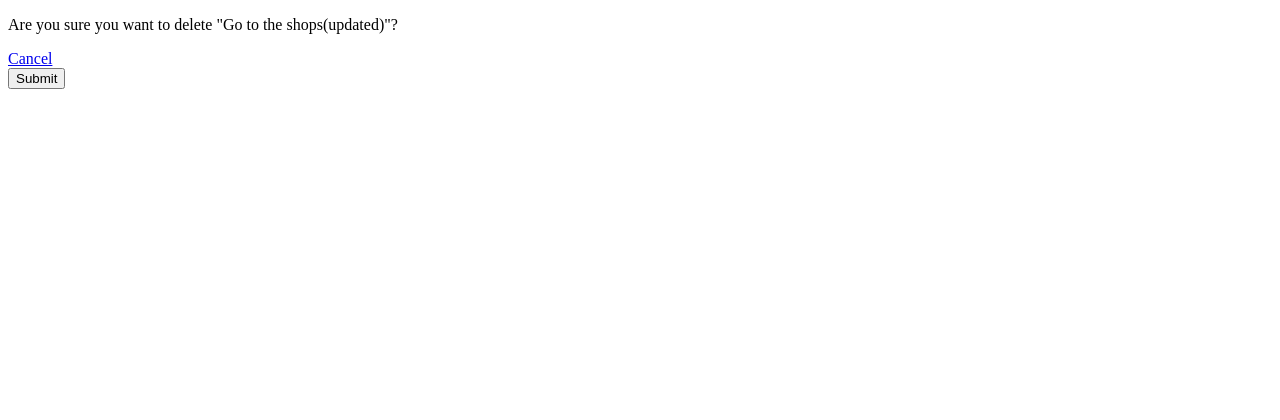
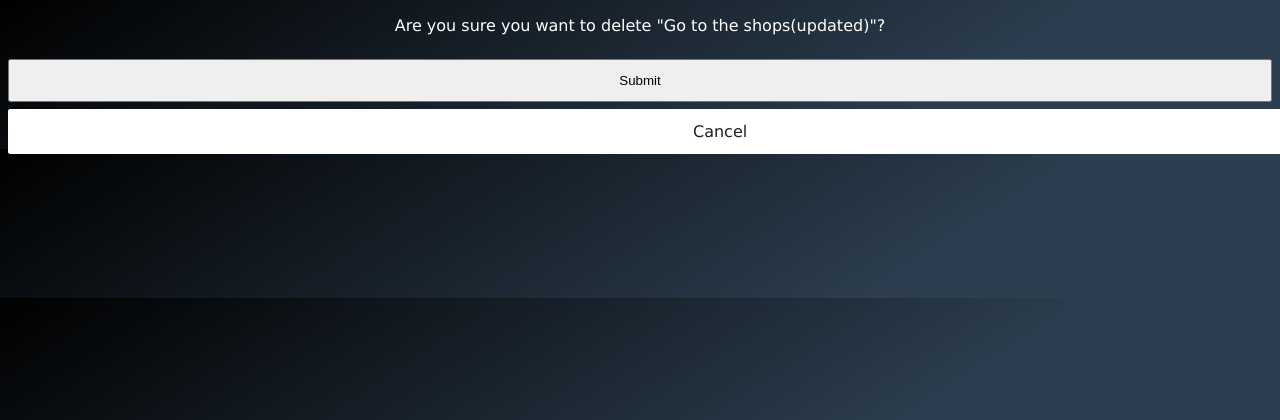
Before and after one commit to JamieSear/django_todo, a Django app: page /delete/1/ in a window 1280 px wide; the page is wider, and only the part inside the window is pictured. Shown: the top 420 px of that part. Run offline with Django 3.2, Linux system fonts and the light colour scheme; data comes from the database, SQL or seed files in the repository; both versions use the stored data as it was after the commit.

Commit message:
Added CSS basic styling

```diff
--- /dev/null
+++ b/tasks/static/css/main.css
@@ -0,0 +1,145 @@
+body {
+    background-color: #000000;
+    background-image: linear-gradient(147deg, #000000 0%, #2c3e50 74%);
+    font-family: Verdana, Geneva, Tahoma, sans-serif;
+}
+
+h1{
+    text-align: center;
+    color: #ffffff;
+    font-size: 60px;
+}
+
+input{
+    width: 100%;
+    padding: 12px 20px;
+    margin: 8px 0;
+    box-sizing: border-box;
+    cursor: pointer;
+    margin-bottom: 20px;
+
+}
+
+input::placeholder{
+    color: #eedada;
+    cursor: pointer;
+}
+
+
+.center-column{
+    width: 600px;
+    margin: 20px auto;
+    padding: 20px;
+    background-color: #ffffff;
+    border-radius: 3px;
+    box-shadow: 6px 2px 30px 0px rgba(0, 0, 0, 0.75);
+}
+
+.item-row{
+    background-color: #906abd;
+    margin: 10px;
+    padding: 20px;
+    border-radius: 3px;
+    color: #ffffff;
+    font-size: 16px;
+    box-shadow: 0px -1px 10px -4px rgba(0, 0, 0, 0.75)
+}
+
+.update {
+    display:inline-block;
+    padding:0.35em 1.2em;
+    border:0.1em solid #FFFFFF;
+    margin:0 0.3em 0.3em 0;
+    border-radius:0.12em;
+    box-sizing: border-box;
+    text-decoration:none;
+    font-family:'Roboto',sans-serif;
+    font-weight:300;
+    color:#FFFFFF;
+    text-align:center;
+    transition: all 0.2s;
+    }
+
+.update:hover{
+    color:#000000;
+    background-color:#FFFFFF;
+}
+
+.delete {
+    display:inline-block;
+    padding:0.35em 1.2em;
+    border:0.1em solid #FFFFFF;
+    margin:0 0.3em 0.3em 0;
+    border-radius:0.12em;
+    box-sizing: border-box;
+    text-decoration:none;
+    font-family:'Roboto',sans-serif;
+    font-weight:300;
+    color:#FFFFFF;
+    text-align:center;
+    transition: all 0.2s;
+    }
+
+.delete:hover{
+    color:#000000;
+    background-color:#FFFFFF;
+}
+
+.list_text{
+    text-align: center;
+    font-size: 26px;
+    color: #ffffff;
+}
+
+#create_task{
+    text-align: center;
+    color: #ffffff;
+}
+
+#id_title{
+    padding: 10px;
+    cursor: text;
+}
+
+#list_section{
+    text-align: center;
+    padding: 40px;
+    margin-top: 20px;
+    background-color: rgba(255, 255, 255, 0);
+    border-bottom: 1px solid rgb(255, 255, 255);
+}
+
+input#id_complete{
+    padding:70px
+
+}
+
+label{
+    color: #ffffff;
+    padding: 10px;
+    margin-top: 20px;
+    text-align: center;
+}
+
+#you_sure{
+    color: #ffffff;
+    text-align: center;
+}
+
+a#cancel{
+    width: 100%;
+    text-align: center;
+    color: #1f1e1e;
+    border: solid #ffffff;
+    border-radius: 3px;
+    background-color: #ffffff;
+    padding: 10px 682px;
+    margin-top: 20px;
+    box-sizing: border-box;
+    cursor: pointer;
+    text-decoration: none;
+}
+
+a#cancel:hover{
+    background-color: #f8f2f2;
+}
--- a/tasks/templates/tasks/delete.html
+++ b/tasks/templates/tasks/delete.html
@@ -1,18 +1,21 @@
+{% load static %}
 <!DOCTYPE html>
 <html lang="en">
 <head>
     <meta charset="UTF-8">
     <meta name="viewport" content="width=device-width, initial-scale=1.0">
+    <link rel="stylesheet" href="{% static 'css/main.css' %}">
     <title>Delete</title>
 </head>
 <body>
-    <p>Are you sure you want to delete "{{item}}"?</p>
-    <a href="{% url 'list' %}">Cancel</a>
+    <p id="you_sure">Are you sure you want to delete "{{item}}"?</p>
 
     <form method="POST" action="">
         {% csrf_token %}
         <input type="submit" name="Confirm">
     </form>
 
+    <a id="cancel" href="{% url 'list' %}">Cancel</a>
+
 </body>
 </html>
--- a/tasks/templates/tasks/update_task.html
+++ b/tasks/templates/tasks/update_task.html
@@ -1,8 +1,10 @@
+{% load static %}
 <!DOCTYPE html>
 <html lang="en">
 <head>
     <meta charset="UTF-8">
     <meta name="viewport" content="width=device-width, initial-scale=1.0">
+    <link rel="stylesheet" href="{% static 'css/main.css' %}">
     <title>Update Task</title>
 </head>
 <body>
```
Also changed, not shown: tasks/templates/tasks/list.html (+8 -5 lines), db.sqlite3, 1 other file.
